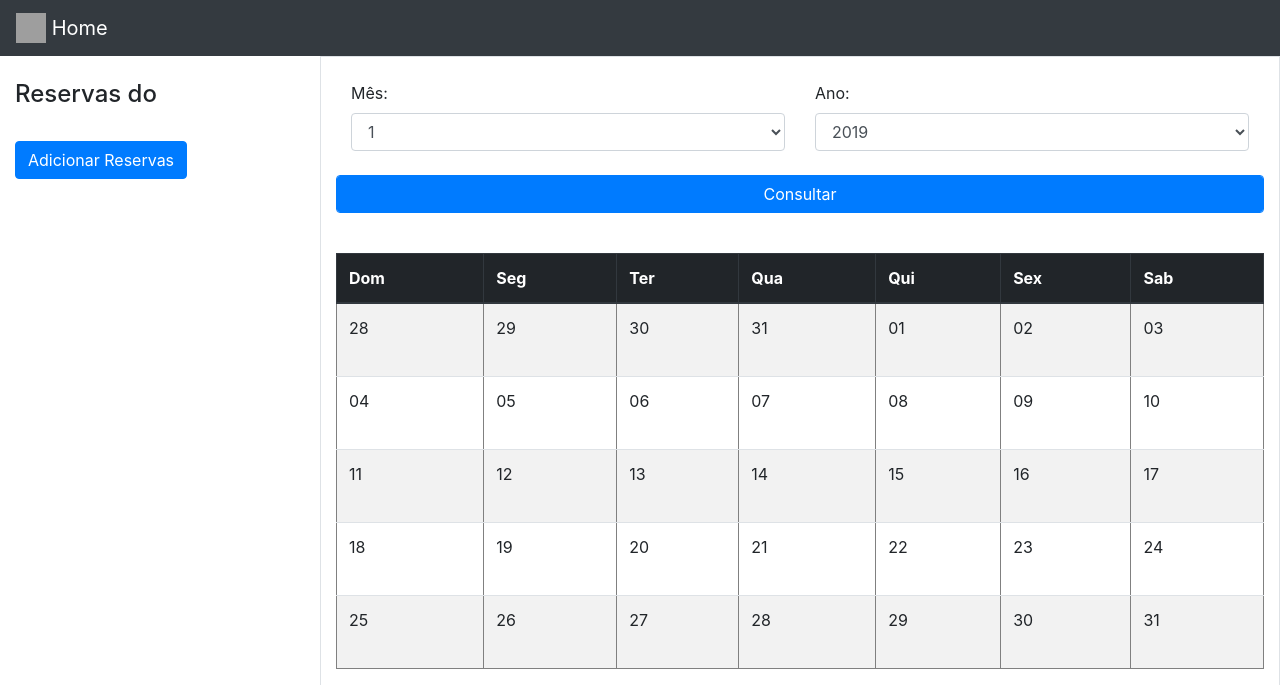
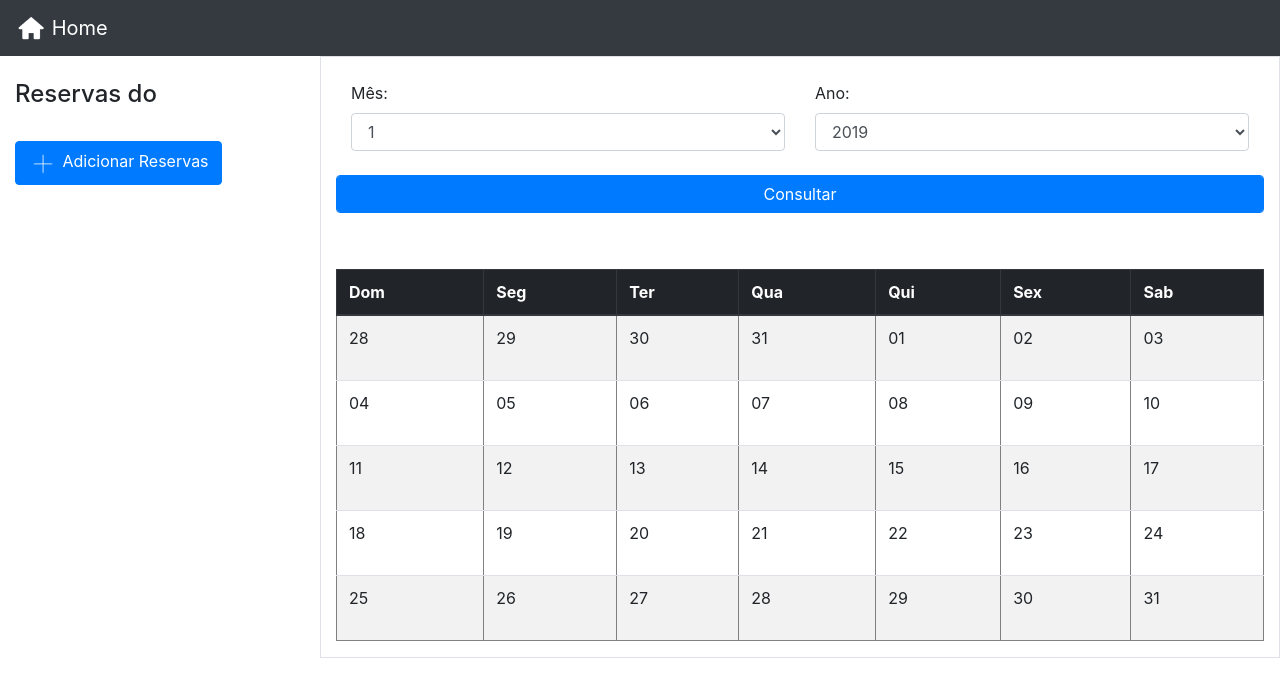
Before and after one commit to kanekajaum/reservas, a PHP site: page /?ano=1 in a window 1280 px wide. Shown: the top 685 px of the page. Run offline with PHP 8.4, Linux system fonts and the light colour scheme; data that the repository does not hold is empty; grey boxes are pictures that could not be loaded.

Commit message:
inserção de icones e imagens ilustrativas

```diff
--- a/calendario.php
+++ b/calendario.php
@@ -49,7 +49,7 @@
 		</select>
 	</div>
 	<br>
-	<input class="btn btn-primary form-control" type="submit" value="Consultar">
+	<input class="btn btn-primary form-control" type="submit" value="Consultar" >
 </form><br>
 
 
@@ -136,7 +136,7 @@
 
 
 							if($w >= $dr_inicio && $w <= $dr_fim){
-								echo utf8_encode('<span class="badge badge-secondary" >'.$item['pessoa'].': (carro: '.$item['id_carro'].')'.'</span>');
+								echo utf8_encode('<div class="badge badge-secondary float-left mr-3"> '.$item['pessoa'].': (carro: '.$item['id_carro'].')'.'</div>');
 							}
 
 
--- a/config.php
+++ b/config.php
@@ -1,3 +1,5 @@
+
+    <link rel="icon" href="img/calender.ico" type="image/x-icon" width="20"/>
 <?php
 
 try {
--- a/index.php
+++ b/index.php
@@ -14,6 +14,7 @@ $carros = new carros($pdo);
     <meta charset="utf-8">
     <meta name="viewport" content="width=device-width, initial-scale=1, shrink-to-fit=no">
 
+
     <!-- Bootstrap CSS -->
     <link rel="stylesheet" href="https://stackpath.bootstrapcdn.com/bootstrap/4.1.3/css/bootstrap.min.css" integrity="sha384-MCw98/SFnGE8fJT3GXwEOngsV7Zt27NXFoaoApmYm81iuXoPkFOJwJ8ERdknLPMO" crossorigin="anonymous">
 
@@ -23,8 +24,7 @@ $carros = new carros($pdo);
 
     <nav class="navbar navbar-dark bg-dark">
       <a class="navbar-brand" href="">
-        <img src="/docs/4.1/assets/brand/bootstrap-solid.svg" width="30" height="30" class="d-inline-block align-top" alt="">
-        Home
+        <img src="img/home.png" width="30" height="30" class="d-inline-block align-top" alt=""> Home
       </a>
     </nav>
 
@@ -96,7 +96,7 @@ $carros = new carros($pdo);
     ?>
       </h4><br>
 
-    		<a class="btn btn-primary" href="reservar.php">Adicionar Reservas</a>
+    		<a class="btn btn-primary" href="reservar.php"><span><img src="img/plus.png" width="30"></span> Adicionar Reservas </a>
     		<br><br><br>
     	<?php
 
```
Also changed, not shown: img/calender.ico (added), img/home.png (added), img/plus.png (added).
